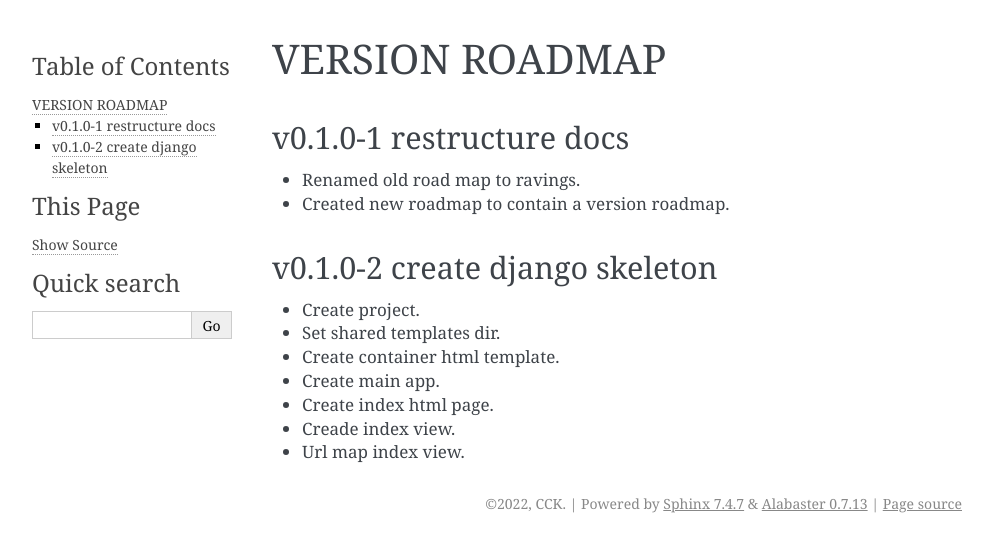
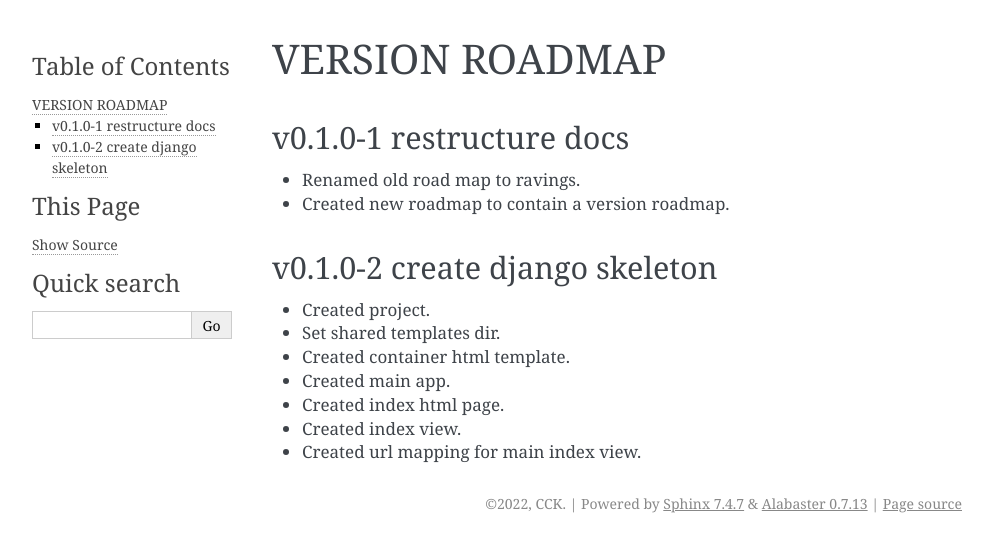
Before and after one commit to c-c-k/books-library, a Sphinx documentation site: the page built from docs/roadmap.rst, in a window 1280 px wide. Shown: the top 552 px of the page, without its empty margins (148-1141 px from the left). Built offline with Sphinx 7.4.7, drawn with Linux system fonts in a browser that asks for light colours.

Commit message:
v0.1.0-2 : done.

```diff
--- a/docs/roadmap.rst
+++ b/docs/roadmap.rst
@@ -10,10 +10,10 @@ v0.1.0-1 restructure docs
 v0.1.0-2 create django skeleton
 -------------------------------
 
-* Create project.
+* Created project.
 * Set shared templates dir.
-* Create container html template.
-* Create main app.
-* Create index html page.
-* Creade index view.
-* Url map index view.
+* Created container html template.
+* Created main app.
+* Created index html page.
+* Created index view.
+* Created url mapping for main index view.
```
Also changed, not shown: 2 other files.
